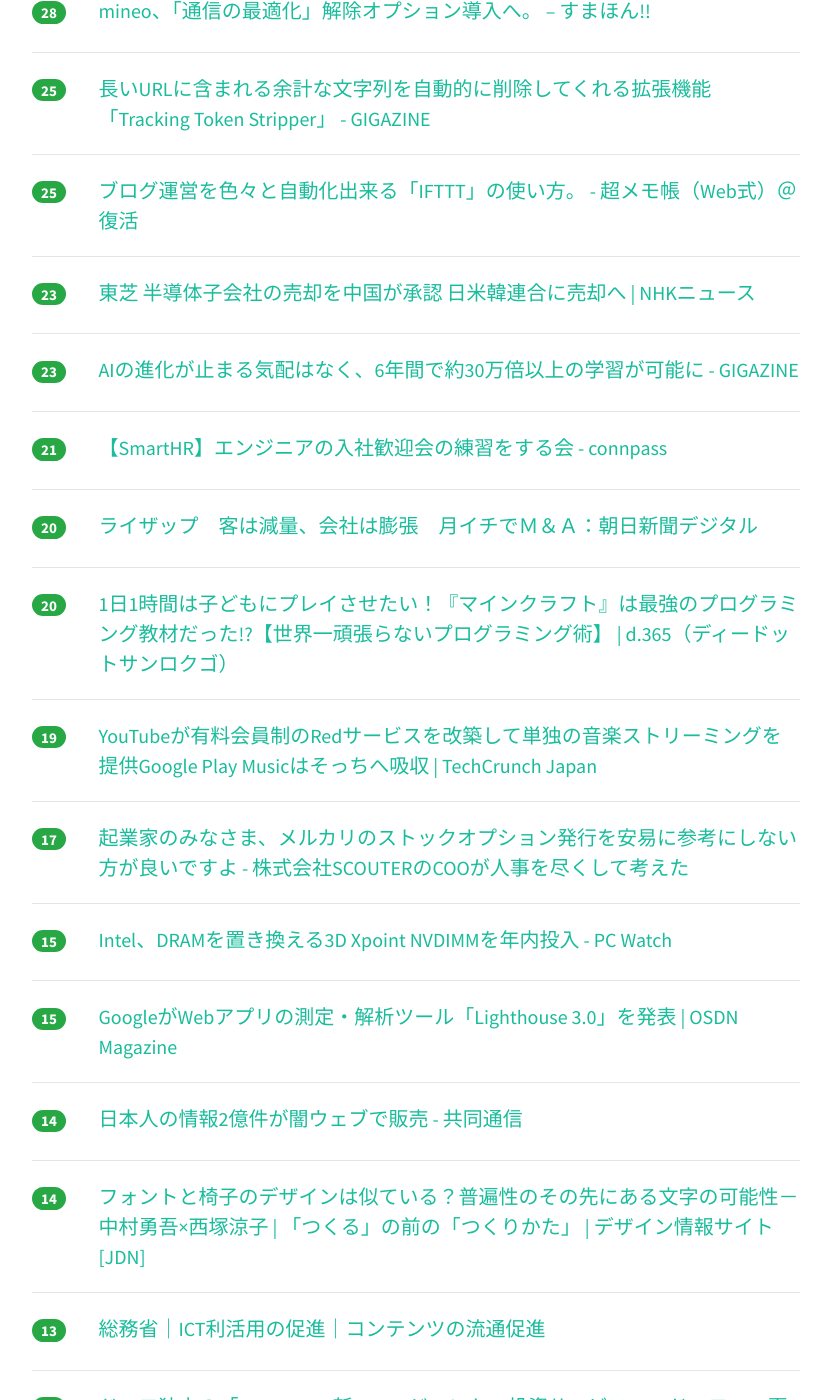
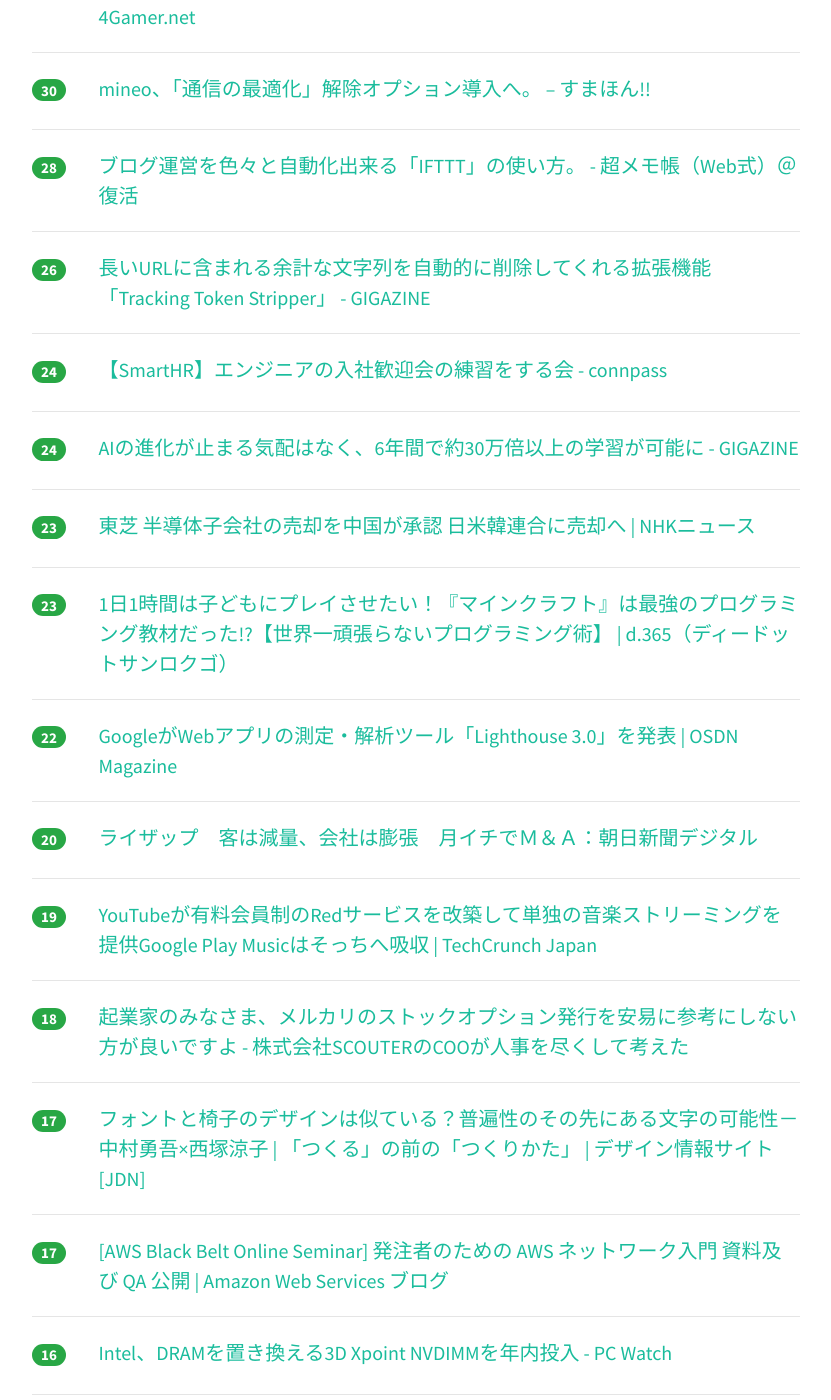
Before and after one commit to yatta47/hatena-matome-site, a Jekyll site: the page built from _posts/2018-05-18-hatena.md, in a window 1280 px wide and 1400 px high, scrolled down 807 px. Shown: the whole window, without its empty margins (224-1055 px from the left). Built offline with Jekyll 4.4.1, drawn with Linux system fonts in a browser that asks for light colours; nearby versions of some CDN libraries; some of the changed text lies outside the part shown.

Commit message:
Updated 2018-05-18

```diff
--- a/_posts/2018-05-18-hatena.md
+++ b/_posts/2018-05-18-hatena.md
@@ -1,19 +1,24 @@
 ---
 layout: post
 title:  "2018-05-18 はてぶIT"
-date:   2018-05-18 07:01:53
+date:   2018-05-18 08:01:13
 tags: [it-hotentry]
 ---
-26 件のデータあり
+33 件のデータあり
 
 <hr><div class="row">
-<div class="col-1"><span class="badge badge-pill badge-success h2">38</span></div>
+<div class="col-1"><span class="badge badge-pill badge-success h2">47</span></div>
+<div class="col-11"><a href='http://mizchi.hatenablog.com/entry/2018/05/17/220431' target='_blank'>クライアントサイドのモデルとは何か 後編 ~ 単方向データフローと参照透過性 - mizchi's blog</a></div>
+</div>
+<hr>
+<div class="row">
+<div class="col-1"><span class="badge badge-pill badge-success h2">41</span></div>
 <div class="col-11"><a href='http://mecchanikukyu.hatenablog.com/entry/2018/05/16/161146' target='_blank'>リライト自動判別ツールを無料で配布するわよ - あなたそれ、甚だナンセンスだわよ！</a></div>
 </div>
 <hr>
 <div class="row">
-<div class="col-1"><span class="badge badge-pill badge-success h2">36</span></div>
-<div class="col-11"><a href='http://mizchi.hatenablog.com/entry/2018/05/17/220431' target='_blank'>クライアントサイドのモデルとは何か 後編 ~ 単方向データフローと参照透過性 - mizchi's blog</a></div>
+<div class="col-1"><span class="badge badge-pill badge-success h2">38</span></div>
+<div class="col-11"><a href='https://developer.apple.com/design/tips/jp/' target='_blank'>ユーザインターフェイスのデザインのヒント - Apple Developer</a></div>
 </div>
 <hr>
 <div class="row">
@@ -22,23 +27,33 @@ tags: [it-hotentry]
 </div>
 <hr>
 <div class="row">
-<div class="col-1"><span class="badge badge-pill badge-success h2">28</span></div>
+<div class="col-1"><span class="badge badge-pill badge-success h2">31</span></div>
 <div class="col-11"><a href='http://www.4gamer.net/games/999/G999905/20180517094/' target='_blank'>総務省のWebサイトにて，「eスポーツ産業に関する調査研究」報告書が公開 - 4Gamer.net</a></div>
 </div>
 <hr>
 <div class="row">
-<div class="col-1"><span class="badge badge-pill badge-success h2">28</span></div>
+<div class="col-1"><span class="badge badge-pill badge-success h2">30</span></div>
 <div class="col-11"><a href='https://smhn.info/201805-mineo-tuusin-no-saitekika-option' target='_blank'>mineo、「通信の最適化」解除オプション導入へ。 – すまほん!!</a></div>
 </div>
 <hr>
 <div class="row">
-<div class="col-1"><span class="badge badge-pill badge-success h2">25</span></div>
+<div class="col-1"><span class="badge badge-pill badge-success h2">28</span></div>
+<div class="col-11"><a href='http://www.ituki-yu2.net/entry/how_to_ifttt' target='_blank'>ブログ運営を色々と自動化出来る「IFTTT」の使い方。 - 超メモ帳（Web式）＠復活</a></div>
+</div>
+<hr>
+<div class="row">
+<div class="col-1"><span class="badge badge-pill badge-success h2">26</span></div>
 <div class="col-11"><a href='https://gigazine.net/news/20180517-tracking-token-stripper/' target='_blank'>長いURLに含まれる余計な文字列を自動的に削除してくれる拡張機能「Tracking Token Stripper」 - GIGAZINE</a></div>
 </div>
 <hr>
 <div class="row">
-<div class="col-1"><span class="badge badge-pill badge-success h2">25</span></div>
-<div class="col-11"><a href='http://www.ituki-yu2.net/entry/how_to_ifttt' target='_blank'>ブログ運営を色々と自動化出来る「IFTTT」の使い方。 - 超メモ帳（Web式）＠復活</a></div>
+<div class="col-1"><span class="badge badge-pill badge-success h2">24</span></div>
+<div class="col-11"><a href='https://smarthr.connpass.com/event/88479/' target='_blank'>【SmartHR】エンジニアの入社歓迎会の練習をする会 - connpass</a></div>
+</div>
+<hr>
+<div class="row">
+<div class="col-1"><span class="badge badge-pill badge-success h2">24</span></div>
+<div class="col-11"><a href='https://gigazine.net/news/20180517-ai-and-compute/' target='_blank'>AIの進化が止まる気配はなく、6年間で約30万倍以上の学習が可能に - GIGAZINE</a></div>
 </div>
 <hr>
 <div class="row">
@@ -48,12 +63,12 @@ tags: [it-hotentry]
 <hr>
 <div class="row">
 <div class="col-1"><span class="badge badge-pill badge-success h2">23</span></div>
-<div class="col-11"><a href='https://gigazine.net/news/20180517-ai-and-compute/' target='_blank'>AIの進化が止まる気配はなく、6年間で約30万倍以上の学習が可能に - GIGAZINE</a></div>
+<div class="col-11"><a href='https://www.digimonostation.jp/0000139843/' target='_blank'>1日1時間は子どもにプレイさせたい！『マインクラフト』は最強のプログラミング教材だった!?【世界一頑張らないプログラミング術】 | d.365（ディードットサンロクゴ）</a></div>
 </div>
 <hr>
 <div class="row">
-<div class="col-1"><span class="badge badge-pill badge-success h2">21</span></div>
-<div class="col-11"><a href='https://smarthr.connpass.com/event/88479/' target='_blank'>【SmartHR】エンジニアの入社歓迎会の練習をする会 - connpass</a></div>
+<div class="col-1"><span class="badge badge-pill badge-success h2">22</span></div>
+<div class="col-11"><a href='https://mag.osdn.jp/18/05/17/163000' target='_blank'>GoogleがWebアプリの測定・解析ツール「Lighthouse 3.0」を発表 | OSDN Magazine</a></div>
 </div>
 <hr>
 <div class="row">
@@ -62,28 +77,33 @@ tags: [it-hotentry]
 </div>
 <hr>
 <div class="row">
-<div class="col-1"><span class="badge badge-pill badge-success h2">20</span></div>
-<div class="col-11"><a href='https://www.digimonostation.jp/0000139843/' target='_blank'>1日1時間は子どもにプレイさせたい！『マインクラフト』は最強のプログラミング教材だった!?【世界一頑張らないプログラミング術】 | d.365（ディードットサンロクゴ）</a></div>
-</div>
-<hr>
-<div class="row">
 <div class="col-1"><span class="badge badge-pill badge-success h2">19</span></div>
 <div class="col-11"><a href='https://jp.techcrunch.com/2018/05/17/2018-05-16-youtube-is-launching-a-standalone-music-streaming-service/' target='_blank'>YouTubeが有料会員制のRedサービスを改築して単独の音楽ストリーミングを提供Google Play Musicはそっちへ吸収 | TechCrunch Japan</a></div>
 </div>
 <hr>
 <div class="row">
-<div class="col-1"><span class="badge badge-pill badge-success h2">17</span></div>
+<div class="col-1"><span class="badge badge-pill badge-success h2">18</span></div>
 <div class="col-11"><a href='http://reno-coo.hatenablog.jp/entry/2018/05/17/180930' target='_blank'>起業家のみなさま、メルカリのストックオプション発行を安易に参考にしない方が良いですよ - 株式会社SCOUTERのCOOが人事を尽くして考えた</a></div>
 </div>
 <hr>
 <div class="row">
-<div class="col-1"><span class="badge badge-pill badge-success h2">15</span></div>
+<div class="col-1"><span class="badge badge-pill badge-success h2">17</span></div>
+<div class="col-11"><a href='https://www.japandesign.ne.jp/column/tsukuru-nakmura-nishizuka/' target='_blank'>フォントと椅子のデザインは似ている？普遍性のその先にある文字の可能性－中村勇吾×西塚涼子 | 「つくる」の前の「つくりかた」 | デザイン情報サイト[JDN]</a></div>
+</div>
+<hr>
+<div class="row">
+<div class="col-1"><span class="badge badge-pill badge-success h2">17</span></div>
+<div class="col-11"><a href='https://aws.amazon.com/jp/blogs/news/webinar-bb-network-orderer-2018/' target='_blank'>[AWS Black Belt Online Seminar] 発注者のための AWS ネットワーク入門 資料及び QA 公開 | Amazon Web Services ブログ</a></div>
+</div>
+<hr>
+<div class="row">
+<div class="col-1"><span class="badge badge-pill badge-success h2">16</span></div>
 <div class="col-11"><a href='https://pc.watch.impress.co.jp/docs/news/1122322.html' target='_blank'>Intel、DRAMを置き換える3D Xpoint NVDIMMを年内投入 - PC Watch</a></div>
 </div>
 <hr>
 <div class="row">
 <div class="col-1"><span class="badge badge-pill badge-success h2">15</span></div>
-<div class="col-11"><a href='https://mag.osdn.jp/18/05/17/163000' target='_blank'>GoogleがWebアプリの測定・解析ツール「Lighthouse 3.0」を発表 | OSDN Magazine</a></div>
+<div class="col-11"><a href='https://japan.zdnet.com/article/35119345/' target='_blank'>中国でのべ2億件超の日本人情報が販売、企業流出も確認--ファイア・アイ - ZDNet Japan</a></div>
 </div>
 <hr>
 <div class="row">
@@ -92,13 +112,23 @@ tags: [it-hotentry]
 </div>
 <hr>
 <div class="row">
-<div class="col-1"><span class="badge badge-pill badge-success h2">14</span></div>
-<div class="col-11"><a href='https://www.japandesign.ne.jp/column/tsukuru-nakmura-nishizuka/' target='_blank'>フォントと椅子のデザインは似ている？普遍性のその先にある文字の可能性－中村勇吾×西塚涼子 | 「つくる」の前の「つくりかた」 | デザイン情報サイト[JDN]</a></div>
+<div class="col-1"><span class="badge badge-pill badge-success h2">13</span></div>
+<div class="col-11"><a href='http://www.soumu.go.jp/main_sosiki/joho_tsusin/contents/index.html' target='_blank'>総務省｜ICT利活用の促進｜コンテンツの流通促進</a></div>
 </div>
 <hr>
 <div class="row">
 <div class="col-1"><span class="badge badge-pill badge-success h2">13</span></div>
-<div class="col-11"><a href='http://www.soumu.go.jp/main_sosiki/joho_tsusin/contents/index.html' target='_blank'>総務省｜ICT利活用の促進｜コンテンツの流通促進</a></div>
+<div class="col-11"><a href='http://www.youtube.com/watch?v=gYOHVDFop_A' target='_blank'>DWU VS イスラム国に参加志願した北大生</a></div>
+</div>
+<hr>
+<div class="row">
+<div class="col-1"><span class="badge badge-pill badge-success h2">13</span></div>
+<div class="col-11"><a href='https://qiita.com/murase/items/8ab26d0859618766146a' target='_blank'>kibelaとSlackの連携にGASを噛ませてメンション化する方法 - Qiita</a></div>
+</div>
+<hr>
+<div class="row">
+<div class="col-1"><span class="badge badge-pill badge-success h2">13</span></div>
+<div class="col-11"><a href='https://headlines.yahoo.co.jp/hl?a=20180517-00010002-agrinews-soci' target='_blank'>外国人実習生失踪急増で農家苦悩　環境整っているのに…（日本農業新聞） - Yahoo!ニュース</a></div>
 </div>
 <hr>
 <div class="row">
@@ -108,31 +138,36 @@ tags: [it-hotentry]
 <hr>
 <div class="row">
 <div class="col-1"><span class="badge badge-pill badge-success h2">12</span></div>
+<div class="col-11"><a href='http://www.kgfighters.com/topics_detail2/id=1221' target='_blank'>日本大学からの回答および今後の対応について | 関西学院大学体育会アメリカンフットボール部FIGHTERS</a></div>
+</div>
+<hr>
+<div class="row">
+<div class="col-1"><span class="badge badge-pill badge-success h2">12</span></div>
+<div class="col-11"><a href='http://tech.nikkeibp.co.jp/atcl/nxt/column/18/00138/050200060/' target='_blank'>Excelマクロ使いが日本の人手不足を解消する | 日経 xTECH（クロステック）</a></div>
+</div>
+<hr>
+<div class="row">
+<div class="col-1"><span class="badge badge-pill badge-success h2">12</span></div>
 <div class="col-11"><a href='https://headlines.yahoo.co.jp/hl?a=20180517-35119345-zdnet-sci' target='_blank'>中国でのべ2億件超の日本人情報が販売、企業流出も確認--ファイア・アイ（ZDNet Japan） - Yahoo!ニュース</a></div>
 </div>
 <hr>
 <div class="row">
-<div class="col-1"><span class="badge badge-pill badge-success h2">12</span></div>
-<div class="col-11"><a href='https://qiita.com/murase/items/8ab26d0859618766146a' target='_blank'>kibelaとSlackの連携にGASを噛ませてメンション化する方法 - Qiita</a></div>
+<div class="col-1"><span class="badge badge-pill badge-success h2">10</span></div>
+<div class="col-11"><a href='https://japanese.engadget.com/2018/05/17/docomo-p20pro/' target='_blank'>今年の夏スマホ、主役は誰がなんと言ってもファーウェイだ（石川温） - Engadget 日本版</a></div>
 </div>
 <hr>
 <div class="row">
-<div class="col-1"><span class="badge badge-pill badge-success h2">11</span></div>
-<div class="col-11"><a href='http://www.kgfighters.com/topics_detail2/id=1221' target='_blank'>日本大学からの回答および今後の対応について | 関西学院大学体育会アメリカンフットボール部FIGHTERS</a></div>
+<div class="col-1"><span class="badge badge-pill badge-success h2">9</span></div>
+<div class="col-11"><a href='http://blog.yuuk.io/entry/2018/heterotsdb-architecture' target='_blank'>サーバレス時代におけるヘテロジニアス時系列データベースアーキテクチャ - ゆううきブログ</a></div>
 </div>
 <hr>
 <div class="row">
-<div class="col-1"><span class="badge badge-pill badge-success h2">11</span></div>
-<div class="col-11"><a href='http://tech.nikkeibp.co.jp/atcl/nxt/column/18/00138/050200060/' target='_blank'>Excelマクロ使いが日本の人手不足を解消する | 日経 xTECH（クロステック）</a></div>
+<div class="col-1"><span class="badge badge-pill badge-success h2">6</span></div>
+<div class="col-11"><a href='http://d.hatena.ne.jp/himaginary/20180517/Unions_and_Inequality' target='_blank'>20世紀における労働組合と格差：サーベイデータからの新たな証拠 - himaginaryの日記</a></div>
 </div>
 <hr>
 <div class="row">
-<div class="col-1"><span class="badge badge-pill badge-success h2">10</span></div>
-<div class="col-11"><a href='http://www.youtube.com/watch?v=gYOHVDFop_A' target='_blank'>DWU VS イスラム国に参加志願した北大生</a></div>
+<div class="col-1"><span class="badge badge-pill badge-success h2">5</span></div>
+<div class="col-11"><a href='http://b.hatena.ne.jp/entry/s/this.kiji.is/369737558743188577' target='_blank'>はてなブックマーク - 新元号の公表、改元1カ月前に　円滑移行へ、政府 - 共同通信</a></div>
 </div>
 <hr>
-<div class="row">
-<div class="col-1"><span class="badge badge-pill badge-success h2">10</span></div>
-<div class="col-11"><a href='https://aws.amazon.com/jp/blogs/news/webinar-bb-network-orderer-2018/' target='_blank'>[AWS Black Belt Online Seminar] 発注者のための AWS ネットワーク入門 資料及び QA 公開 | Amazon Web Services ブログ</a></div>
-</div>
-<hr>
```
